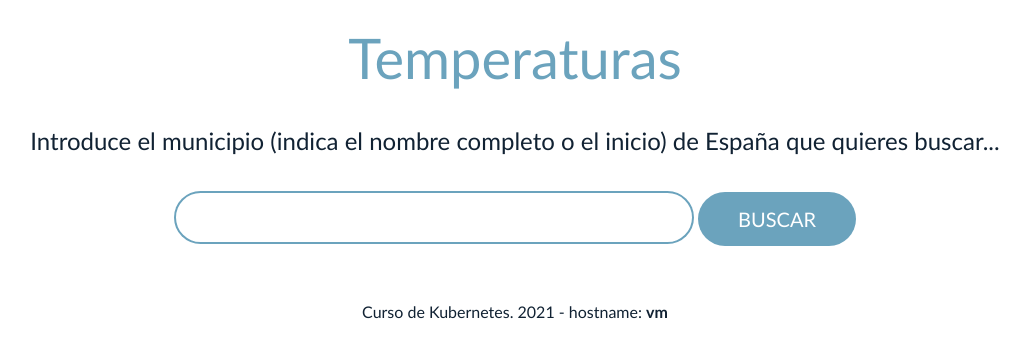
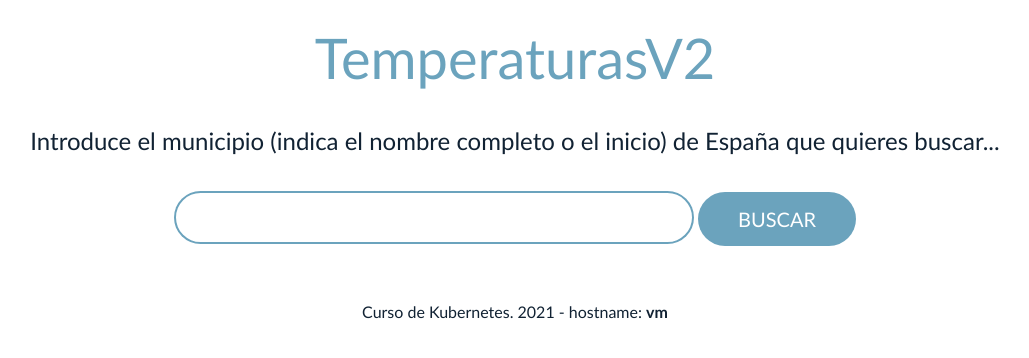
Before and after one commit to ChavaMig/Practica-Eks-CiCd, a Flask app: page / in a window 1280 px wide. Shown: the top 358 px of the page, without its empty margins (125-1154 px from the left). Run offline with Flask 2, Linux system fonts and the light colour scheme; data that the repository does not hold is empty.

Commit message:
Update header title from 'Temperaturas' to 'TemperaturasV2'

```diff
--- a/frontend/app/templates/inicio.html
+++ b/frontend/app/templates/inicio.html
@@ -9,7 +9,7 @@
   </head>
   <body>
     <div id="header">
-      <h1>Temperaturas</h1>
+      <h1>TemperaturasV2</h1>
     </div>
     {% if noserver %}
     <div id="guestbook-entries">
```
